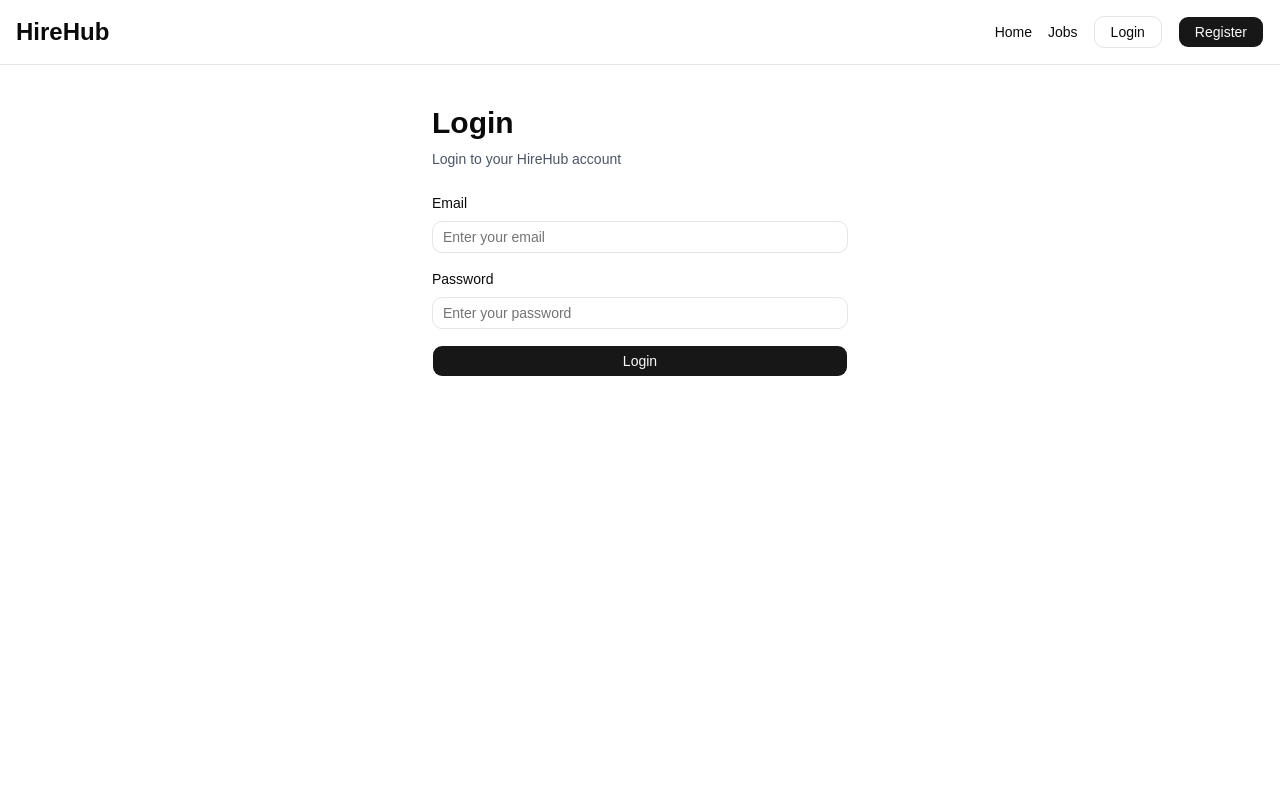
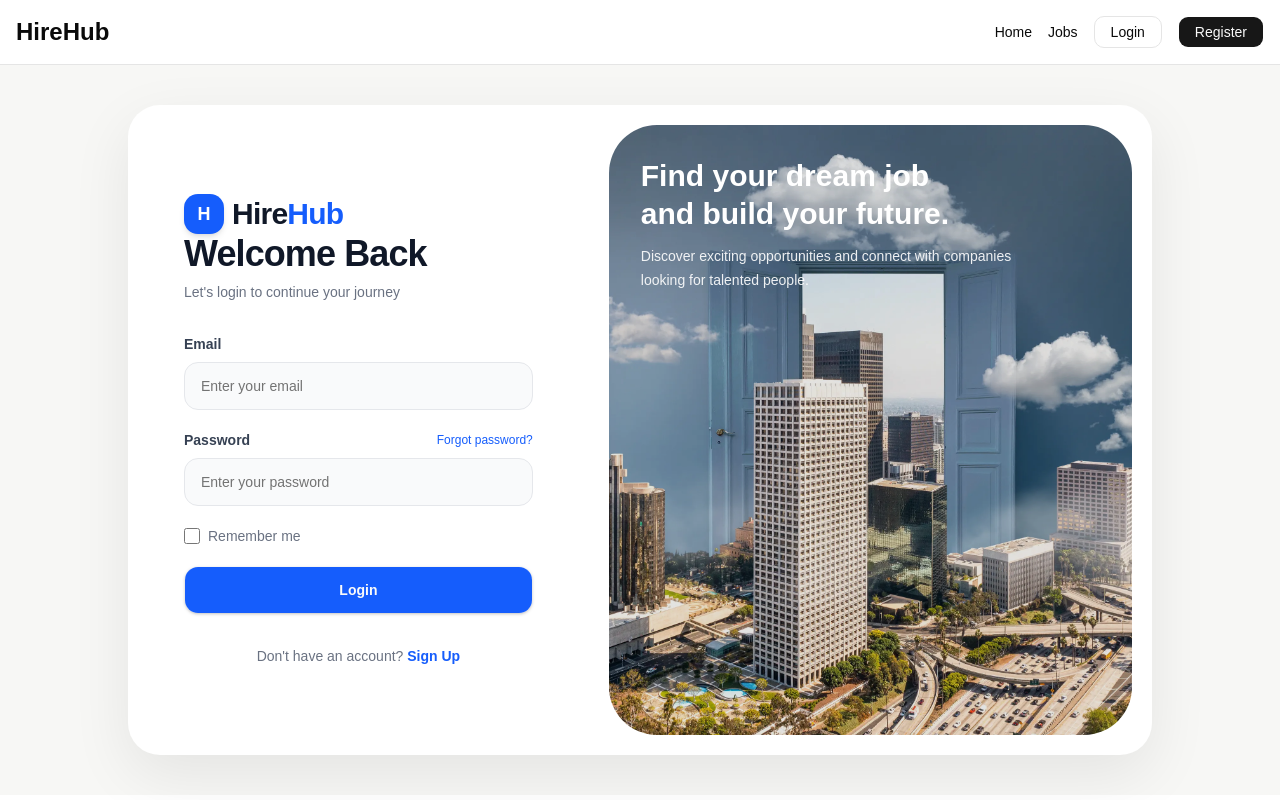
Before and after one commit to R456-boop/HireHub, a React app in the folder frontend/: page /login in a window 1280 px wide. Built offline with nearby package versions, Linux system fonts and the light colour scheme; no server answers; the HTML template or start-up script is replaced by a standard one.

Commit message:
Fix authentication cookies

```diff
--- a/frontend/src/pages/Login.jsx
+++ b/frontend/src/pages/Login.jsx
@@ -7,6 +7,7 @@ import { Input } from "@/components/ui/input";
 import { Button } from "@/components/ui/button";
 import axiosInstance from "../utils/axios";
 import { setUser } from "../redux/authSlice";
+ import loginImage from "../assets/login.jpg";
 
 function Login() {
   const dispatch = useDispatch();
@@ -14,6 +15,8 @@ function Login() {
 
   const [email, setEmail] = useState("");
   const [password, setPassword] = useState("");
+
+
 
   const loginHandler = async (e) => {
     e.preventDefault();
@@ -38,7 +41,6 @@ function Login() {
           },
         });
       }
-
     } catch (error) {
       console.log("Login error:", error);
 
@@ -52,23 +54,57 @@ function Login() {
   return (
     <Layout>
 
-      <div className="mx-auto max-w-md px-4 py-10">
+      <div className="min-h-[calc(100vh-70px)] bg-[#f7f7f5] px-4 py-8 flex items-center justify-center">
 
-        <h1 className="text-3xl font-bold">
-          Login
+        <div className="grid w-full max-w-5xl overflow-hidden rounded-[32px] bg-white shadow-[0_20px_60px_rgba(0,0,0,0.08)] lg:grid-cols-[0.9fr_1.1fr]">
+
+          {/* ================= LEFT SIDE ================= */}
+
+          <div className="flex items-center justify-center px-8 py-12 sm:px-12 lg:px-14">
+
+            <div className="w-full max-w-sm">
+
+              {/* LOGO */}
+
+            <div className="flex items-center gap-2">
+
+  <div className="flex h-10 w-10 items-center justify-center rounded-xl bg-blue-600 shadow-md">
+    <span className="text-lg font-bold text-white">
+      H
+    </span>
+  </div>
+
+  <h1 className="text-3xl font-extrabold tracking-tight">
+    <span className="text-gray-900">Hire</span>
+    <span className="text-blue-600">Hub</span>
   </h1>
 
-        <p className="mt-2 text-sm text-gray-600">
-          Login to your HireHub account
+</div>
+
+
+              {/* HEADING */}
+
+              <h2 className="text-4xl font-bold tracking-tight text-gray-900">
+                Welcome Back
+              </h2>
+
+              <p className="mt-2 text-sm text-gray-500">
+                Let's login to continue your journey
               </p>
+
+
+              {/* LOGIN FORM */}
 
               <form
                 onSubmit={loginHandler}
-          className="mt-6 space-y-4"
+                className="mt-8 space-y-5"
               >
 
+                {/* EMAIL */}
+
                 <div>
-            <label className="mb-2 block text-sm font-medium">
+
+                  <label className="mb-2 block text-sm font-semibold text-gray-700">
                     Email
                   </label>
 
@@ -76,33 +112,138 @@ function Login() {
                     type="email"
                     placeholder="Enter your email"
                     value={email}
-              onChange={(e) => setEmail(e.target.value)}
+                    onChange={(e) =>
+                      setEmail(e.target.value)
+                    }
+                    className="h-12 rounded-xl border-gray-200 bg-gray-50 px-4 text-sm shadow-none transition focus:border-blue-500 focus:bg-white focus:ring-2 focus:ring-blue-100"
                   />
+
                 </div>
 
+
+                {/* PASSWORD */}
+
                 <div>
-            <label className="mb-2 block text-sm font-medium">
+
+                  <div className="mb-2 flex items-center justify-between">
+
+                    <label className="text-sm font-semibold text-gray-700">
                       Password
                     </label>
+
+                    <button
+                      type="button"
+                      className="text-xs font-medium text-blue-600 hover:underline"
+                    >
+                      Forgot password?
+                    </button>
+
+                  </div>
 
                   <Input
                     type="password"
                     placeholder="Enter your password"
                     value={password}
-              onChange={(e) => setPassword(e.target.value)}
+                    onChange={(e) =>
+                      setPassword(e.target.value)
+                    }
+                    className="h-12 rounded-xl border-gray-200 bg-gray-50 px-4 text-sm shadow-none transition focus:border-blue-500 focus:bg-white focus:ring-2 focus:ring-blue-100"
                   />
+
                 </div>
+
+
+                {/* REMEMBER ME */}
+
+                <div className="flex items-center gap-2">
+
+                  <input
+                    type="checkbox"
+                    className="h-4 w-4 rounded border-gray-300"
+                  />
+
+                  <span className="text-sm text-gray-500">
+                    Remember me
+                  </span>
+
+                </div>
+
+
+                {/* LOGIN BUTTON */}
 
                 <Button
                   type="submit"
-            className="w-full"
+                  className="h-12 w-full rounded-xl bg-blue-600 text-sm font-semibold shadow-sm transition hover:bg-blue-700 hover:shadow-md"
                 >
                   Login
                 </Button>
 
               </form>
 
+
+              {/* SIGN UP */}
+
+              <p className="mt-8 text-center text-sm text-gray-500">
+
+                Don't have an account?{" "}
+
+                <button
+                  type="button"
+                  onClick={() => navigate("/register")}
+                  className="font-semibold text-blue-600 hover:underline"
+                >
+                  Sign Up
+                </button>
+
+              </p>
+
             </div>
+
+          </div>
+
+
+          {/* ================= RIGHT SIDE ================= */}
+
+          <div className="relative hidden min-h-[650px] p-5 lg:block">
+
+            <div className="relative h-full overflow-hidden rounded-[3rem]">
+
+              <img
+                src={loginImage}
+                alt="Find your dream job"
+                className="h-full w-full object-cover object-center"
+              />
+
+
+
+              <div className="absolute inset-0 bg-black/10" />
+
+
+              {/* IMAGE TEXT */}
+
+              <div className="absolute left-8 right-8 top-8">
+
+                <h2 className="text-3xl font-bold leading-tight text-white">
+                  Find your dream job
+                  <br />
+                  and build your future.
+                </h2>
+
+                <p className="mt-3 max-w-sm text-sm leading-6 text-white/90">
+                  Discover exciting opportunities and connect
+                  with companies looking for talented people.
+                </p>
+
+              </div>
+
+            </div>
+
+          </div>
+
+        </div>
+
+      </div>
+
     </Layout>
   );
 }
```
Also changed, not shown: frontend/src/assets/login.jpg (added). Lines whose indentation alone changed are shown as unchanged.
